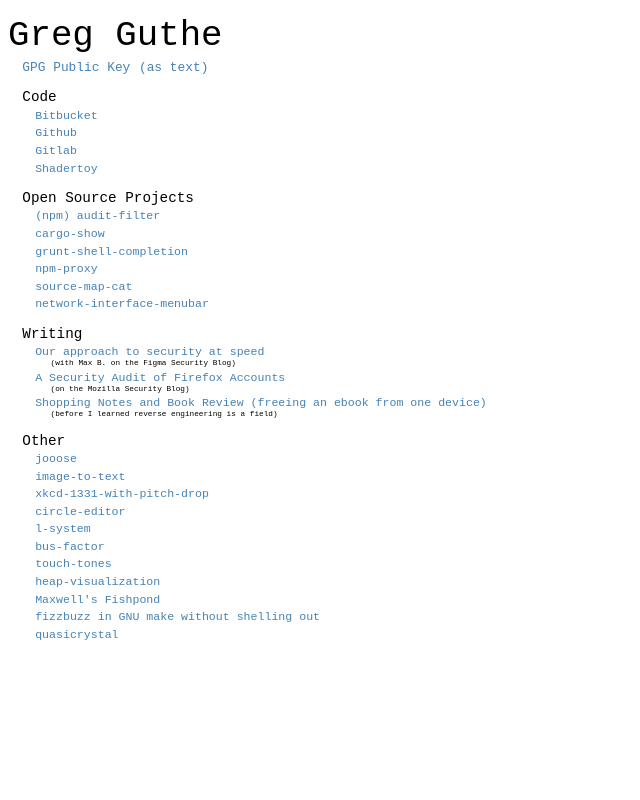
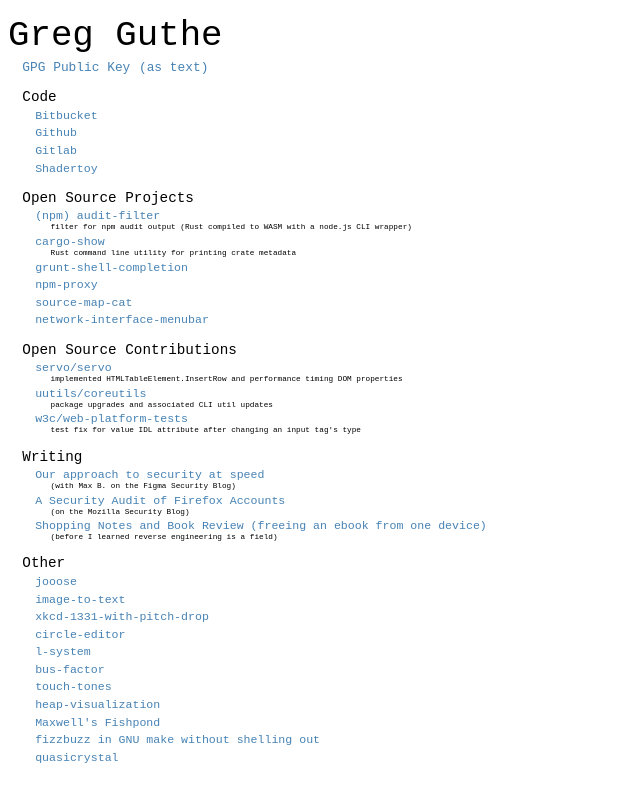
Before and after one commit to g-k/g-k.github.io, a plain HTML site: page index.html in a window 1280 px wide. Shown: the whole page, without its empty margins (0-640 px from the left). Drawn offline with Linux system fonts and the light colour scheme.

Commit message:
add open source contribs

```diff
--- a/index.html
+++ b/index.html
@@ -28,14 +28,33 @@
         <li class="top-item">
           Open Source Projects
           <ul>
-            <li><a href="https://github.com/mozilla-services/audit-filter">(npm) audit-filter</a>
+              <li><a href="https://github.com/mozilla-services/audit-filter">(npm) audit-filter</a>
+                <div class="subtitle">filter for npm audit output (Rust compiled to WASM with a node.js CLI wrapper)</div>
+            </li>
             <li><a href="https://github.com/g-k/cargo-show">cargo-show</a>
+                <div class="subtitle">Rust command line utility for printing crate metadata</div>
+            </li>
             <li><a href="https://github.com/g-k/grunt-shell-completion">grunt-shell-completion</a>
             <li><a href="https://github.com/g-k/npm-proxy">npm-proxy</a>
             <li><a href="https://github.com/g-k/source-map-cat">source-map-cat</a>
             <li><a href="https://github.com/g-k/network-interface-menubar">network-interface-menubar</a>
           </ul>
         </li>
+
+        <li class="top-item">
+          Open Source Contributions
+          <ul>
+            <li><a href="https://github.com/servo/servo/pulls?q=is\%3Apr+author\%3Ag-k+is\%3Aclosed">servo/servo</a>
+                <div class="subtitle">implemented HTMLTableElement.InsertRow and performance timing DOM properties</div>
+            </li>
+            <li><a href="https://github.com/uutils/coreutils/pulls?q=is\%3Apr+author\%3Ag-k+is\%3Aclosed">uutils/coreutils</a>
+                <div class="subtitle">package upgrades and associated CLI util updates</div>
+            </li>
+            <li><a href="https://github.com/w3c/web-platform-tests/pull/2589">w3c/web-platform-tests</a>
+                <div class="subtitle">test fix for value IDL attribute after changing an input tag's type</div>
+            </li>
+          </ul>
+	</li>
 
         <li class="top-item">
           Writing
```
